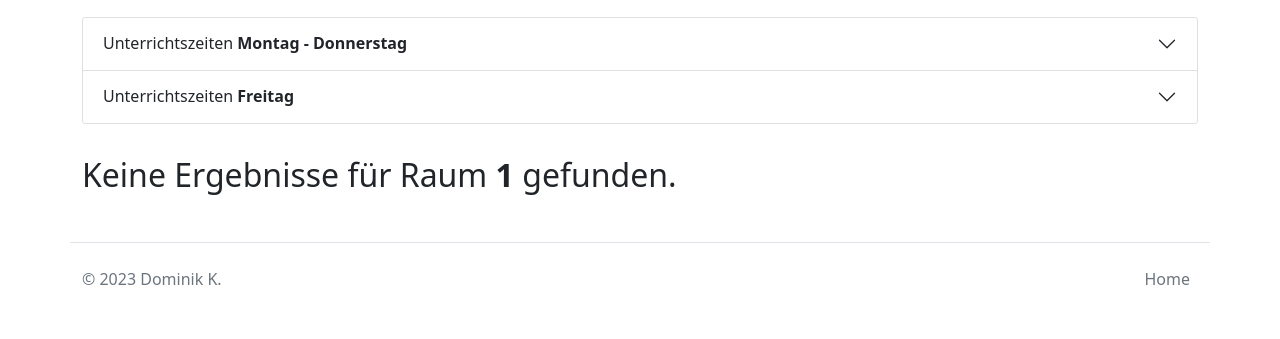
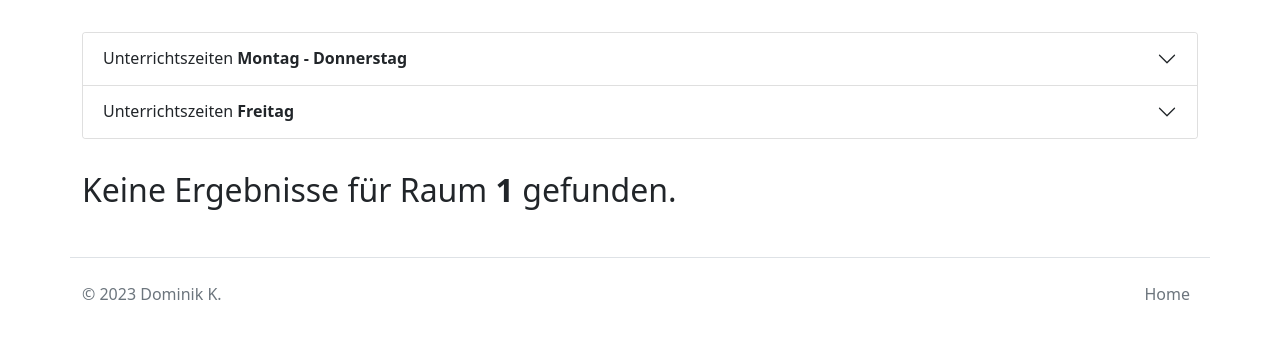
Before and after one commit to DominikKor/planplus, a Django app: page /room/1 in a window 1280 px wide. Shown: the part 205-544 px from the top of the page. Run offline with Django 4.2, Linux system fonts and the light colour scheme; data that the repository does not hold is empty; parts of the project's set-up code (start-up, migrations or seed data) failed here and were passed over.

Commit message:
fix: add margin to timetable accordion

```diff
--- a/plan/static/style.css
+++ b/plan/static/style.css
@@ -46,3 +46,7 @@ td a, th a {
     margin: 0 0.2em;
     cursor: pointer;
 }
+
+#timetableAccordion {
+    margin-top: 15px;
+}
--- a/plan/templates/base.html
+++ b/plan/templates/base.html
@@ -57,7 +57,7 @@
     {% endif %}
     <div class="clear-both"></div>
 
-    <div class="accordion" id="accordionExample">
+    <div class="accordion" id="timetableAccordion">
         <div class="accordion-item">
             <h2 class="accordion-header" id="headingOne">
                 <button class="accordion-button collapsed" type="button" data-bs-toggle="collapse"
```
